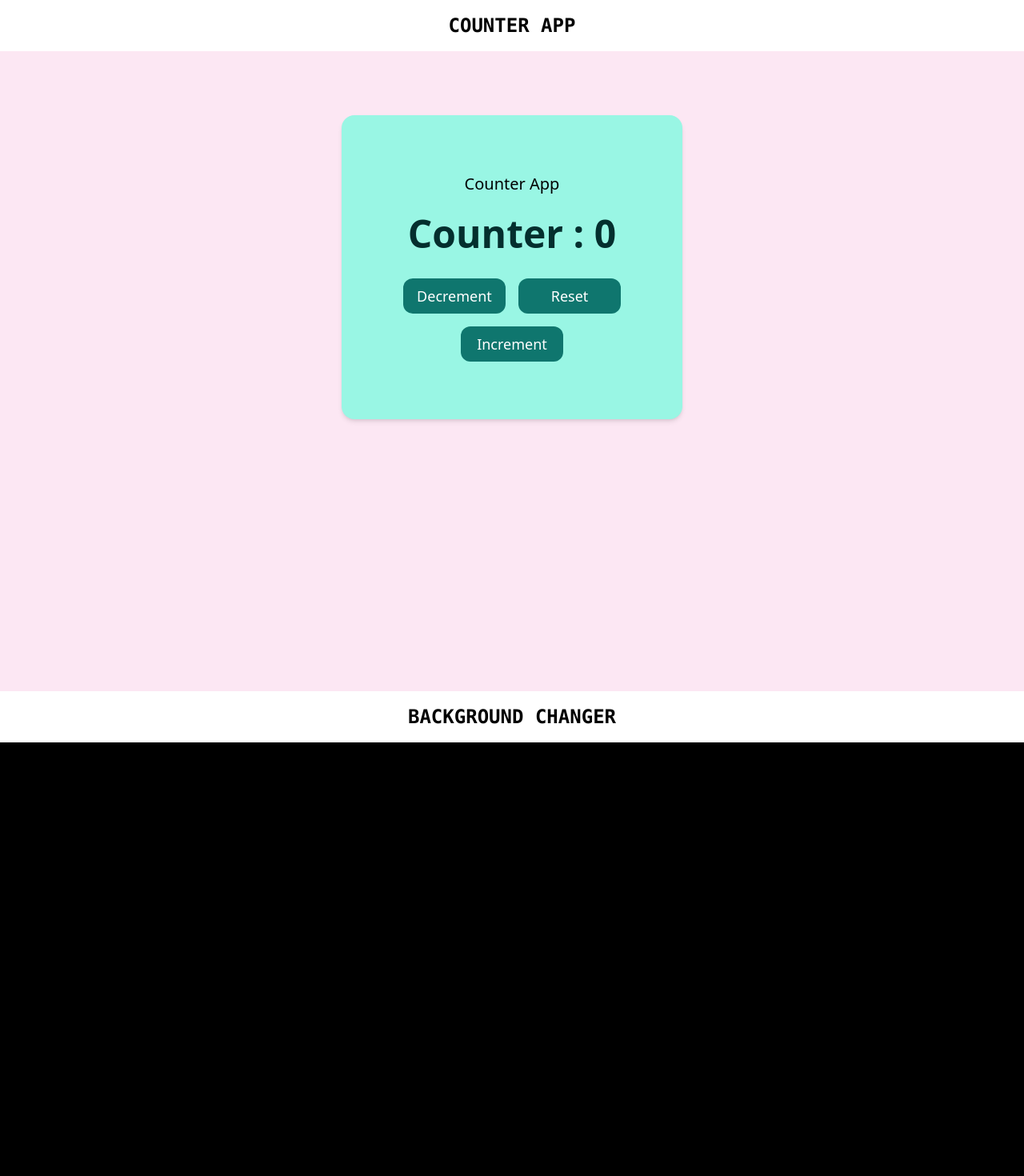
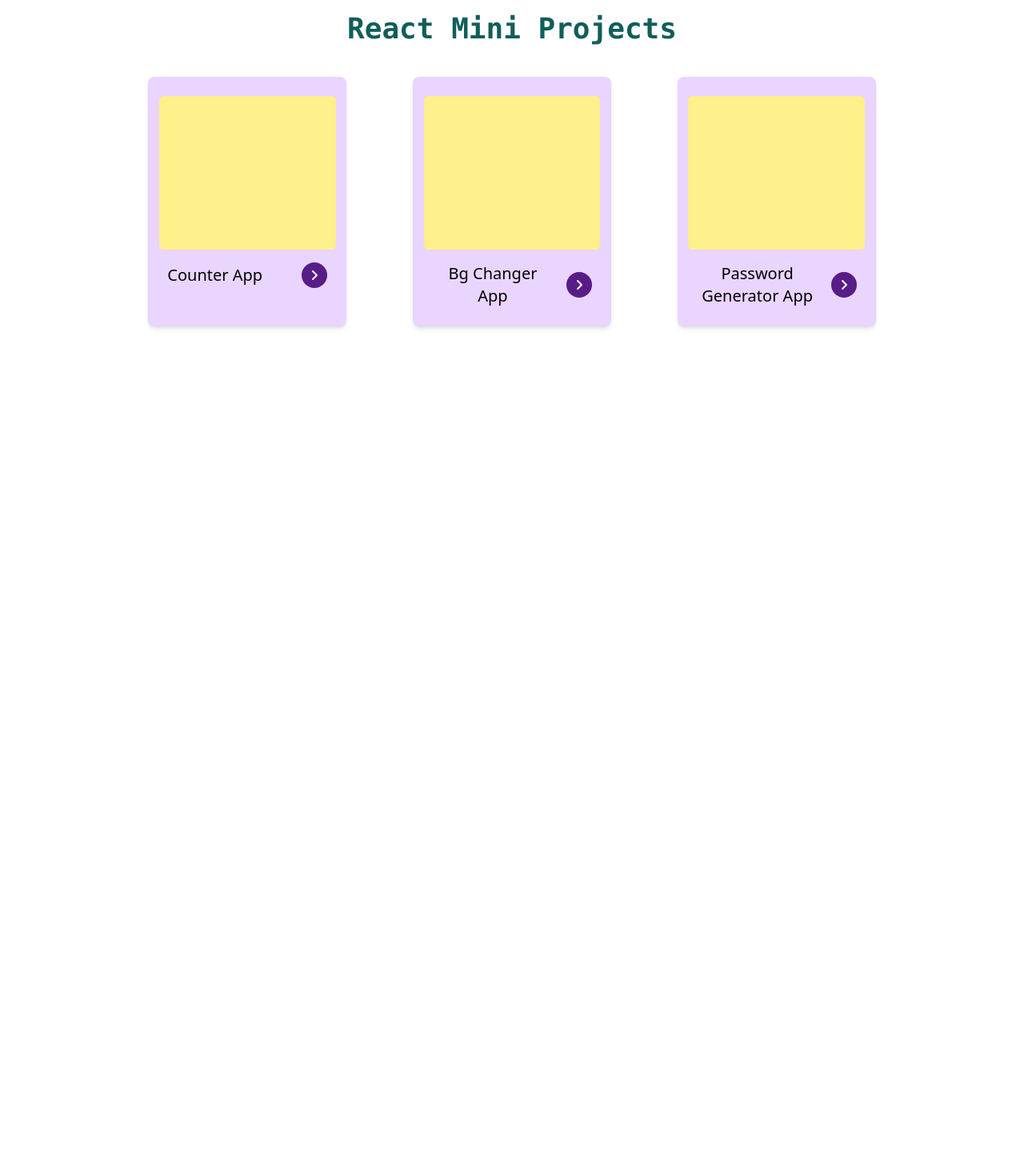
Before and after one commit to Its-OmPant/react-mini-projects, a React (Vite) app: page / in a window 1280 px wide. Shown: the top 1470 px of the page at 80% size. After the commit the page ends 816 px from the top, so only its background shows below. Built offline with nearby package versions, Linux system fonts and the light colour scheme.

Commit message:
Re-structured Project with React Router

```diff
--- a/package.json
+++ b/package.json
@@ -12,7 +12,8 @@
   "dependencies": {
     "react": "^18.2.0",
     "react-dom": "^18.2.0",
-    "react-icons": "^5.0.1"
+    "react-icons": "^5.0.1",
+    "react-router-dom": "^6.22.3"
   },
   "devDependencies": {
     "@types/react": "^18.2.56",
--- a/src/App.jsx
+++ b/src/App.jsx
@@ -1,30 +1,9 @@
-import BgChangerApp from "./components/BgChanger/BgChangerApp";
-import Counter from "./components/Counter/Counter";
-import PasswordGenerator from "./components/passwordGenerator/PasswordGenerator";
+import { Outlet } from "react-router-dom";
 
 function App() {
 	return (
-		<div>
-			<h1 className="my-4 text-center text-2xl font-mono uppercase font-bold">
-				Counter App
-			</h1>
-			<div className="min-h-screen bg-pink-100 py-20 overflow">
-				<Counter />
-			</div>
-
-			<h1 className="my-4 text-center text-2xl font-mono uppercase font-bold">
-				background Changer
-			</h1>
-			<div className="h-screen bg-pink-100">
-				<BgChangerApp />
-			</div>
-
-			<h1 className="my-4 text-center text-2xl font-mono uppercase font-bold">
-				Password Generator App
-			</h1>
-			<div className="h-screen bg-pink-100">
-				<PasswordGenerator />
-			</div>
+		<div className="w-screen min-h-screen overflow-hidden">
+			<Outlet />
 		</div>
 	);
 }
--- a/src/components/BgChanger/BgChangerApp.jsx
+++ b/src/components/BgChanger/BgChangerApp.jsx
@@ -7,8 +7,11 @@ function BgChangerApp() {
 
 	return (
 		<div
-			className="w-full h-full relative"
+			className="w-full h-[100vh] relative"
 			style={{ backgroundColor: bgColor }}>
+			<h1 className="py-6 text-black text-3xl text-center tracking-widest font-outline-2 ">
+				Background Color Changer
+			</h1>
 			<div
 				className="bg-slate-300 flex flex-wrap justify-center p-2  mx-auto
        absolute bottom-8 left-1/2 -translate-x-1/2 rounded-3xl">
--- /dev/null
+++ b/src/components/Card.jsx
@@ -0,0 +1,24 @@
+import { FaAngleRight } from "react-icons/fa6";
+
+import { NavLink } from "react-router-dom";
+
+function Card({ projectName, path }) {
+	return (
+		<div
+			id="card"
+			className="w-1/4 bg-purple-200 p-2 flex items-center flex-col rounded-lg shadow-md">
+			<div
+				id="img"
+				className="h-48 w-[95%] bg-yellow-200 rounded-md mt-4 "></div>
+			<div className="w-full my-2 py-2 px-4 flex gap-4 justify-between items-center">
+				<h3 className="text-xl  font-medium ">{projectName}</h3>
+
+				<NavLink to={path} className="bg-purple-900 p-2 rounded-full">
+					<FaAngleRight color="white" />
+				</NavLink>
+			</div>
+		</div>
+	);
+}
+
+export default Card;
--- /dev/null
+++ b/src/components/ProjectContainer.jsx
@@ -0,0 +1,25 @@
+import React from "react";
+import Card from "./Card";
+function ProjectContainer() {
+	return (
+		<>
+			<div className="w-full min-h-screen text-center">
+				<h1 className="m-4 text-4xl font-black font-mono text-teal-800">
+					React Mini Projects
+				</h1>
+				<div
+					id="projectContainer"
+					className=" p-4 w-4/5 m-auto my-6 flex justify-around">
+					<Card projectName="Counter App" path="counter_app" />
+					<Card projectName="Bg Changer App" path="bg_changer_app" />
+					<Card
+						projectName="Password Generator App"
+						path="password_generator_app"
+					/>
+				</div>
+			</div>
+		</>
+	);
+}
+
+export default ProjectContainer;
--- a/src/index.css
+++ b/src/index.css
@@ -9,3 +9,14 @@
   padding: 0;
   box-sizing: border-box;
 }
+
+@layer base {
+  .font-outline-2 {
+    font-weight: 900;
+    -webkit-text-stroke: 2px white;
+  }
+
+  .font-outline-4 {
+    -webkit-text-stroke: 4px white;
+  }
+}
--- a/src/main.jsx
+++ b/src/main.jsx
@@ -1,11 +1,52 @@
 import React from "react";
 import ReactDOM from "react-dom/client";
 import App from "./App.jsx";
+import BgChangerApp from "./components/BgChanger/BgChangerApp.jsx";
+import Counter from "./components/Counter/Counter.jsx";
+import PasswordGenerator from "./components/passwordGenerator/PasswordGenerator.jsx";
+import ProjectContainer from "./components/ProjectContainer.jsx";
+
+import {
+	Route,
+	RouterProvider,
+	createBrowserRouter,
+	createRoutesFromElements,
+} from "react-router-dom";
 
 import "./index.css";
 
+// const router = createBrowserRouter([
+// 	{
+// 		path: "/",
+// 		element: <App />,
+// 	},
+// 	{
+// 		path: "counter_app",
+// 		element: <Counter />,
+// 	},
+// 	{
+// 		path: "bg_changer_app",
+// 		element: <BgChangerApp />,
+// 	},
+// 	{
+// 		path: "password_generator_app",
+// 		element: <PasswordGenerator />,
+// 	},
+// ]);
+
+const router = createBrowserRouter(
+	createRoutesFromElements(
+		<Route path="/" element={<App />}>
+			<Route path="" element={<ProjectContainer></ProjectContainer>} />
+			<Route path="counter_app" element={<Counter />} />
+			<Route path="bg_changer_app" element={<BgChangerApp />} />
+			<Route path="password_generator_app" element={<PasswordGenerator />} />
+		</Route>
+	)
+);
+
 ReactDOM.createRoot(document.getElementById("root")).render(
 	<React.StrictMode>
-		<App />
+		<RouterProvider router={router} />
 	</React.StrictMode>
 );
```
Also changed, not shown: 1 other file (tests, documents, lock files or other folders).
